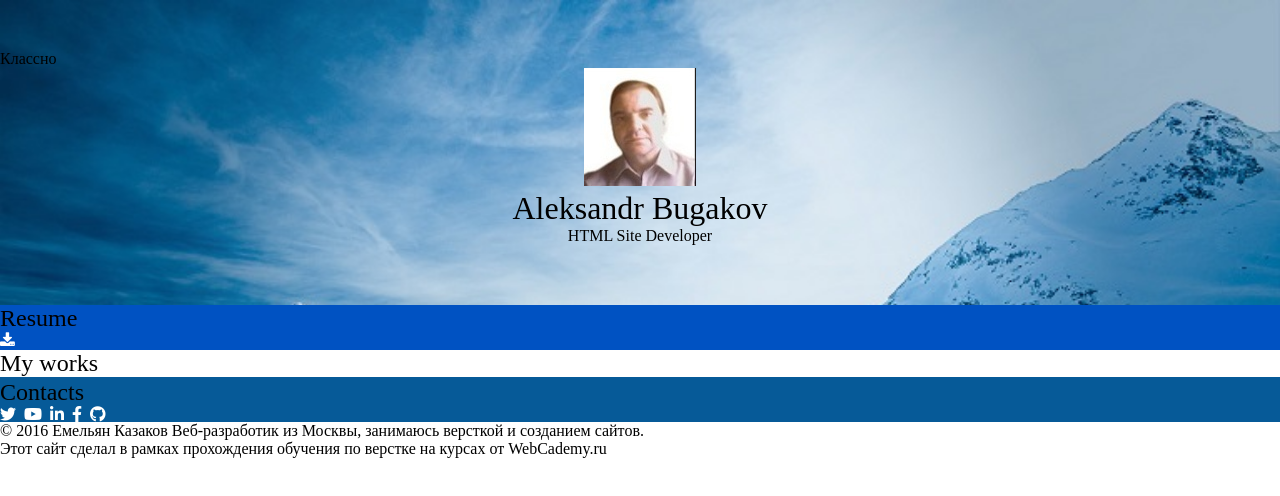
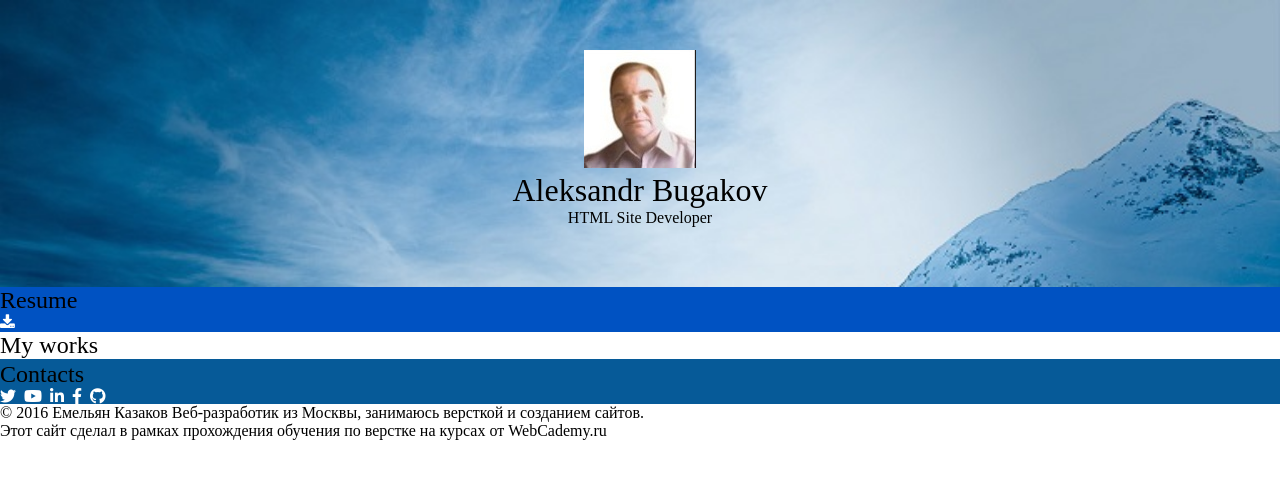
Before and after one commit to enterkvas/dz_19_portfolio, a plain HTML site: page index.html in a window 1280 px wide. Drawn offline with Linux system fonts and the light colour scheme; files whose address does not match are found by name.

Commit message:
The second commit: The test.

```diff
--- a/index.html
+++ b/index.html
@@ -18,7 +18,6 @@
             <nav class="header__navigation navigation">
                <div class="navigation__toggle-btn"><span></span></div>
                <ul class="navigation__list"></ul>
-               <p> Классно </p>
             </nav>
             <div class="header__content">
                <div class="my-photo">
```
